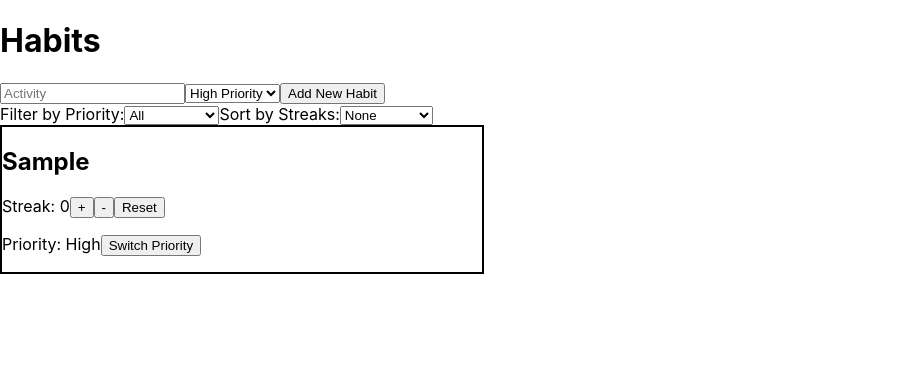
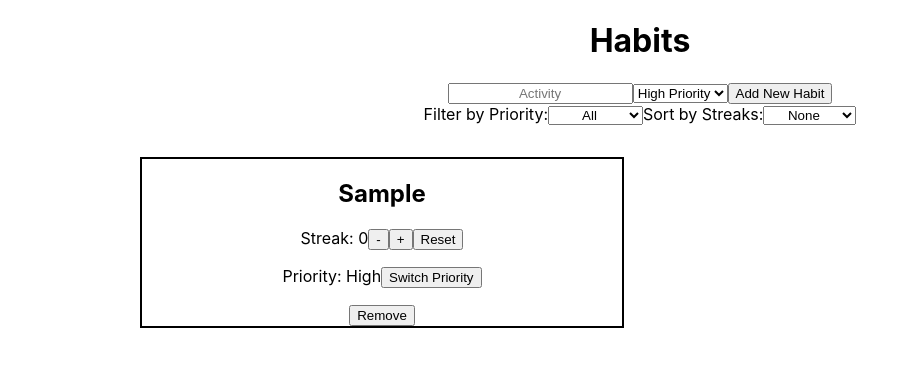
Before and after one commit to Milton3000/habitsandtasks, a React (Create React App) app: page / in a window 1280 px wide. Both pictures are taken after typing "Sample" into the empty fields and a click on the button "Add New Habit". Shown: the top 366 px of the page, without its empty margins (0-919 px from the left). Built offline with nearby package versions, Linux system fonts and the light colour scheme.

Commit message:
added css and remove function

```diff
--- a/src/components/Habits/Habits.jsx
+++ b/src/components/Habits/Habits.jsx
@@ -1,5 +1,7 @@
 import React, { useState } from 'react';
 import NewHabit from "./NewHabit";
+import './StyleHabits.css';
+
 
 const Habits = () => {
   let [habits, setHabits] = useState([
@@ -65,6 +67,12 @@ const Habits = () => {
     return 0;
   };
 
+  let removeHabit = (index) => {
+    let updatedHabits = [...habits];
+    updatedHabits.splice(index, 1);
+    setHabits(updatedHabits);
+  };
+
   let sortedHabits = habits.filter(filterByPriority).sort(compareStreaks);
 
   return (
@@ -86,7 +94,7 @@ const Habits = () => {
           <option value="desc">Descending</option>
         </select>
       </div>
-
+      <div className='habits-container'>
       {sortedHabits.map((habit, index) => (
         <div style={
           {
@@ -96,16 +104,19 @@ const Habits = () => {
           <h2>{habit.habit}</h2>
           <p>
             Streak: {habit.streak}
+            <button onClick={() => decreaseStreak(index)}>-</button>
             <button onClick={() => increaseStreak(index)}>+</button>
-            <button onClick={() => decreaseStreak(index)}>-</button>
             <button onClick={() => resetStreak(index)}>Reset</button>
           </p>
           <p>
             Priority: {habit.priority}
             <button onClick={() => togglePriority(index)}>Switch Priority</button>
           </p>
+          <button onClick={() => removeHabit(index)}>Remove</button>
+
         </div>
       ))}
+      </div>
     </>
   );
 };
--- a/src/components/Habits/NewHabit.jsx
+++ b/src/components/Habits/NewHabit.jsx
@@ -5,13 +5,18 @@ const NewHabit = ({ onAddHabit }) => {
   const [streak] = useState(0);
   const [priority, setPriority] = useState('High');
 
-  const addHabit = () => {
+  const addHabit = (e) => {
+    // e.preventDefault();
+    // if (!habit.trim()) {
+    //   alert('Please enter an activity before adding.');
+    //   return;
+    // };
+
     const newHabit = {
       habit,
       streak,
       priority,
     };
-
     onAddHabit(newHabit);
     setHabit('');
     setPriority('High');
@@ -24,7 +29,9 @@ const NewHabit = ({ onAddHabit }) => {
   placeholder="Activity"
   value={habit}
   onChange={(e) => setHabit(e.target.value)}
+  required
 />
+
       <select value={priority} onChange={(e) => setPriority(e.target.value)}>
         <option value="High">High Priority</option>
         <option value="Low">Low Priority</option>
--- /dev/null
+++ b/src/components/Habits/StyleHabits.css
@@ -0,0 +1,12 @@
+* {
+    text-align: center;
+}
+
+.habits-container {
+    display: flex;
+    flex-wrap: wrap;
+    gap: 1rem;
+    margin: auto;
+    max-width: 62.5rem;
+    padding-top: 2rem;
+}
```
Lines whose indentation alone changed are shown as unchanged.
